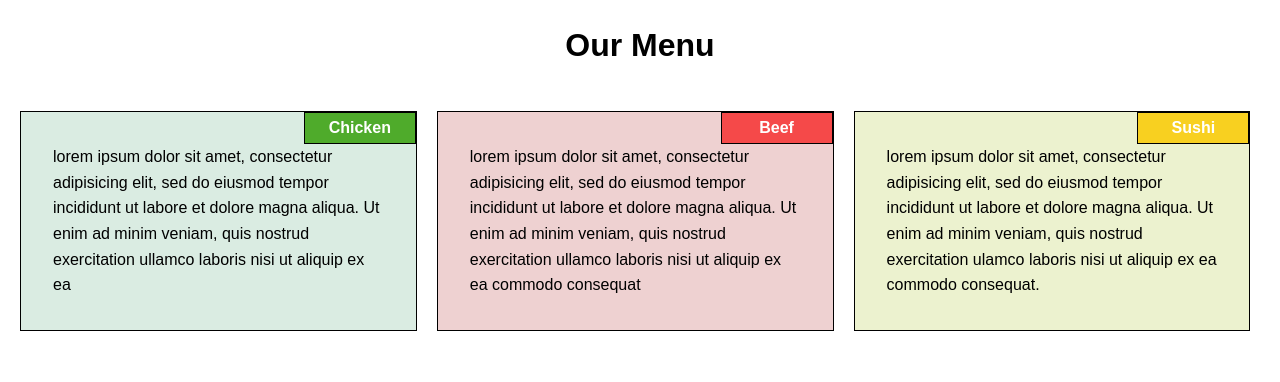
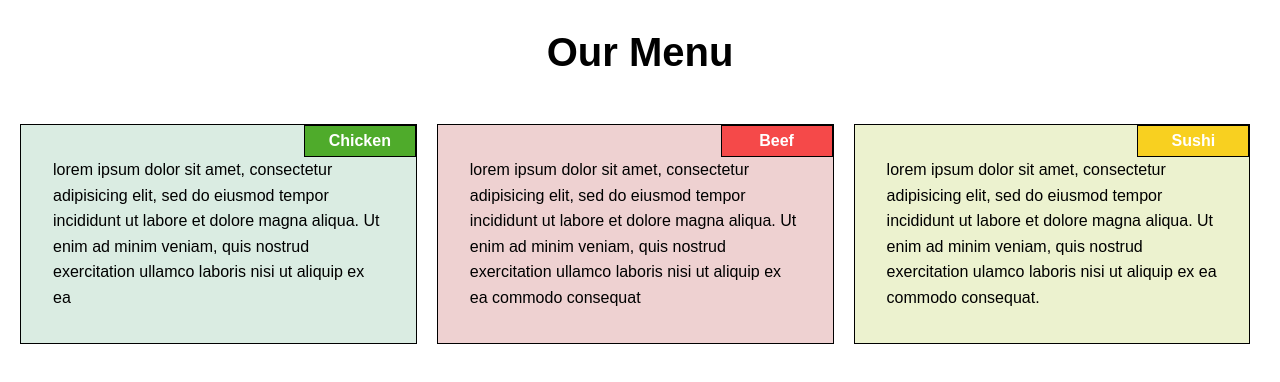
Before and after one commit to jaya4ever/CourseraResponsiveWeb, a plain HTML site: page index.html in a window 1280 px wide. Drawn offline with Linux system fonts and the light colour scheme.

Commit message:
adjusted the header

```diff
--- a/module2-solution/css/styles.css
+++ b/module2-solution/css/styles.css
@@ -7,12 +7,15 @@
 body {
     font-family: Arial, sans-serif;
     line-height: 1.6;
+
 }
 
-header {
+header h1 {
     font-family:Arial, Helvetica, sans-serif;
     text-align: center;
     margin: 20px 0;
+    font-size: 2.5em;
+
 }
 
 main {
```
